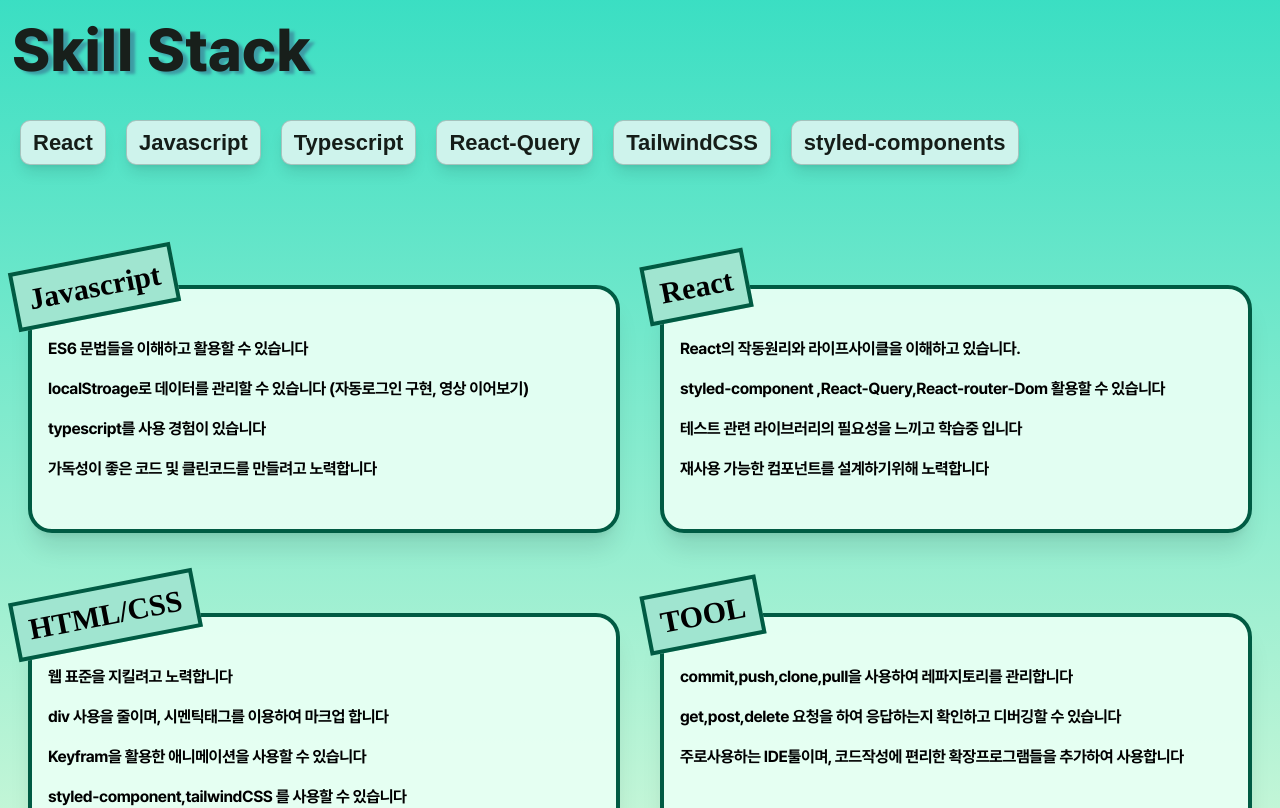
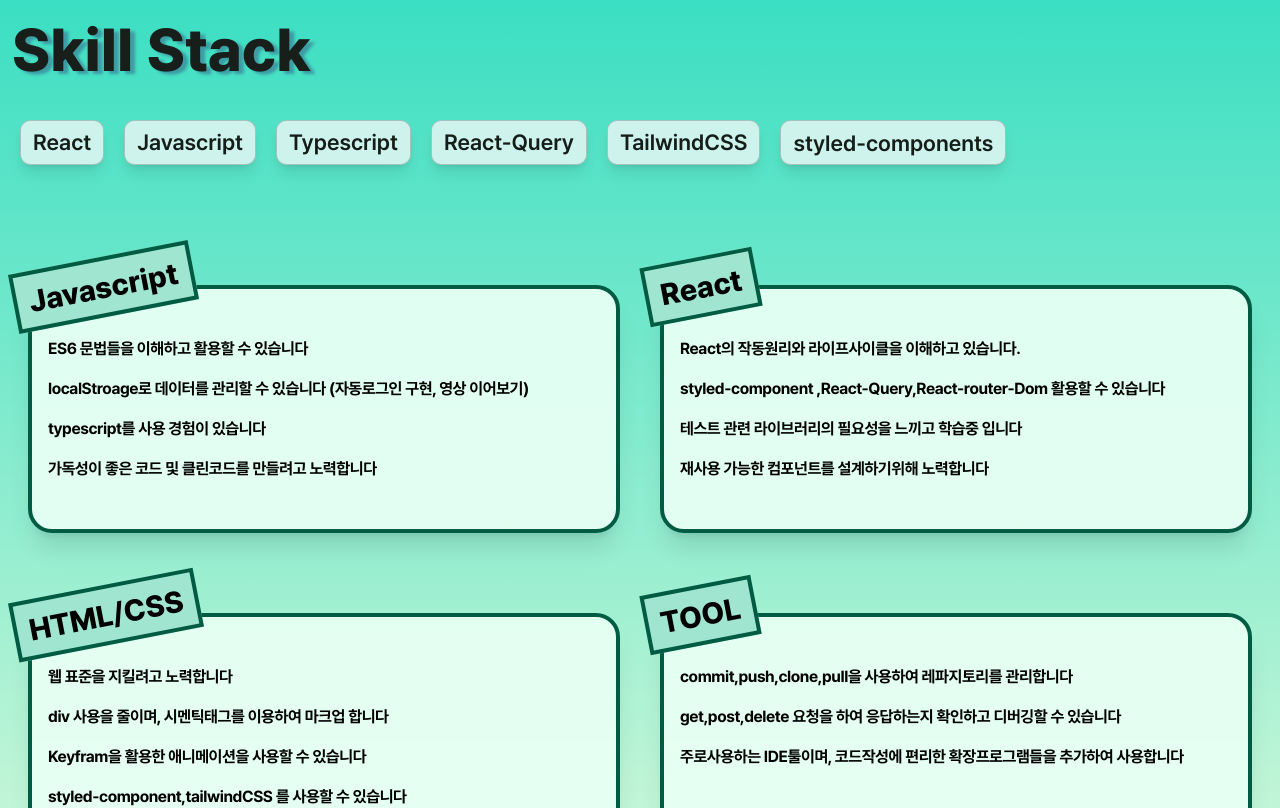
Before and after one commit to sunghyun-biblee/MyPortfolio, a React (Create React App) app: page / in a window 1280 px wide. Shown: the part 1760-2568 px from the top of the page. Built offline with nearby package versions, Linux system fonts and the light colour scheme.

Commit message:
수정: 인라인 style 제거 및 폰트 수정

```diff
--- a/src/components/header/Header.tsx
+++ b/src/components/header/Header.tsx
@@ -66,10 +66,6 @@
           }
         `}
           onClick={nav[0].onMove}
-          style={{
-            transition: "color 0.3s",
-            borderBottom: isScroll ? "1px solid #1e3a8a" : "1px solid #f2f2f2",
-          }}
         >
           biblee Portfolio
         </span>
@@ -113,7 +109,7 @@
       </div>
 
       <ul
-        className={`overflow-hidden transition-height box-border bg-transparent mysm:flex md:hidden flex-col md:px-5 mysm:px-3 w-[100%] bg-[#5ea3ec]
+        className={`overflow-hidden transition-mobileMenu box-border  duration-500 bg-transparent mysm:flex md:hidden flex-col md:px-5 mysm:px-3 w-[100%]
       ${isMenu ? "h-[14.125rem] border-t-2" : "h-0 border-t-0 "}
       ${isScroll ? " border-blue-950/50" : "border-[#efefef]/50"} text-lg
       `}
--- a/src/components/skill/SkillItem.tsx
+++ b/src/components/skill/SkillItem.tsx
@@ -19,11 +19,11 @@
   return (
     <Article
       className="shadow-xl rounded-3xl relative border-4 border-[#005B43] bg-[#E7FFF4]/95
-backface
+
       "
       {...animateObserve}
     >
-      <h1 className="font-extrabold font-Nanum absolute bg-[#a0e5d0] -top-8 -left-5 px-3 py-2 border-4 lg:text-3xl mysm:text-xl border-[#005B43] transform -rotate-[11deg]">
+      <h1 className="font-extrabold font-pretendard absolute bg-[#a0e5d0] -top-8 -left-5 px-3 py-2 border-4 lg:text-3xl mysm:text-xl border-[#005B43] transform -rotate-[11deg]">
         {item.title}
       </h1>
       <ul className="text-left lg:px-4 mysm:px-3 my-10">
--- a/src/components/skill/SkillPart.tsx
+++ b/src/components/skill/SkillPart.tsx
@@ -112,7 +112,7 @@
   justify-content: center;
   align-items: center;
   color: #151d18;
-  font-family: sans-serif;
+
   font-weight: 600;
   border: 1px solid rgba(0, 0, 0, 0.2);
   border-radius: 10px;
```
